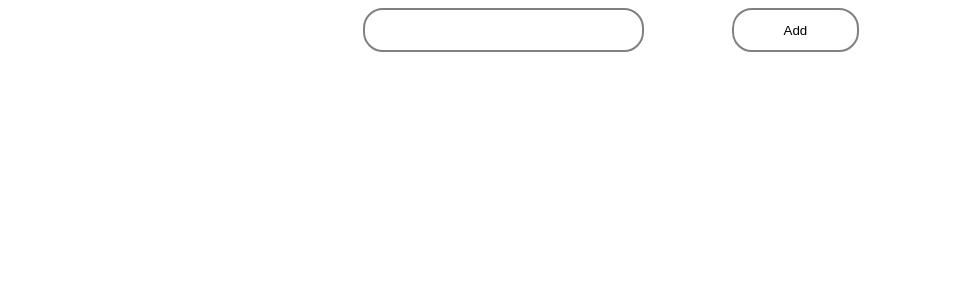
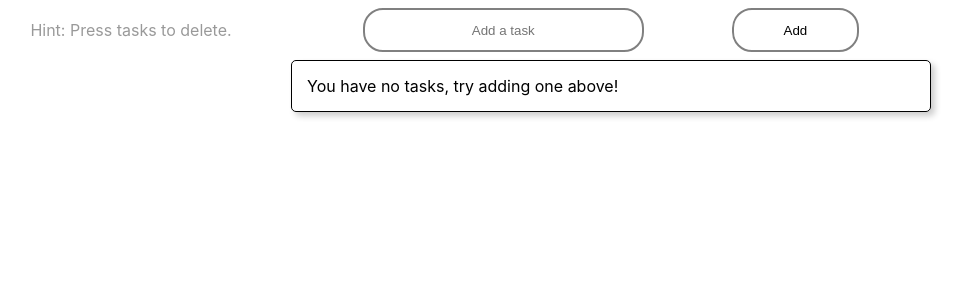
Before and after one commit to Pontus-L/react-checklist, a React (Create React App) app: page / in a window 1280 px wide. Shown: the top 300 px of the page, without its empty margins (29-997 px from the left). Built offline with nearby package versions, Linux system fonts and the light colour scheme.

Commit message:
Added placeholders and removed unused code

```diff
--- a/src/App.css
+++ b/src/App.css
@@ -21,4 +21,18 @@
 .taskField {
   grid-column: 2;
   grid-row: 2;
+  border: 1px solid black;
+  border-radius: 5px;
+  box-shadow: 4px 4px 6px rgba(0, 0, 0, 0.2);
 }
+
+.hints {
+  grid-column: 1;
+  grid-row: 1;
+  color: rgba(0,0,0, 0.4);
+  margin: auto;
+}
+
+.noTasksMessage {
+  padding: 15px;
+}
--- a/src/App.js
+++ b/src/App.js
@@ -18,6 +18,7 @@ function App() {
 
   return (
     <div className="container">
+      <p className="hints">Hint: Press tasks to delete.</p>
       <Form
         onSubmit={e => {
           e.preventDefault();
@@ -30,6 +31,7 @@ function App() {
           as="input"
           type="text"
           className="submitField"
+          placeholder="Add a task"
           onChange={e => {
             setTemp(e.target.value);
             console.log(temp);
@@ -51,9 +53,16 @@ function App() {
             <Task key={task.id}>{task.name}</Task>
           </a>
         ))}
+        {tasksEmpty(tasks)}
       </div>
     </div>
   );
 }
 
+function tasksEmpty(tasks) {
+  if(tasks.length === 0) {
+    return <p className="noTasksMessage">You have no tasks, try adding one above!</p>
+  }
+}
+
 export default App;
--- a/src/components/Task.js
+++ b/src/components/Task.js
@@ -4,7 +4,7 @@ const Task = styled.p`
   padding: 20px;
   border: 2px solid black;
   margin: 10px;
-  border-radius: 10px;
+  border-radius: 5px;
   transition: all 100ms;
 
   &:hover {
```
Also changed, not shown: src/components/Counter.js (deleted, +0 -33 lines), 1 other file (tests, documents, lock files or other folders).
